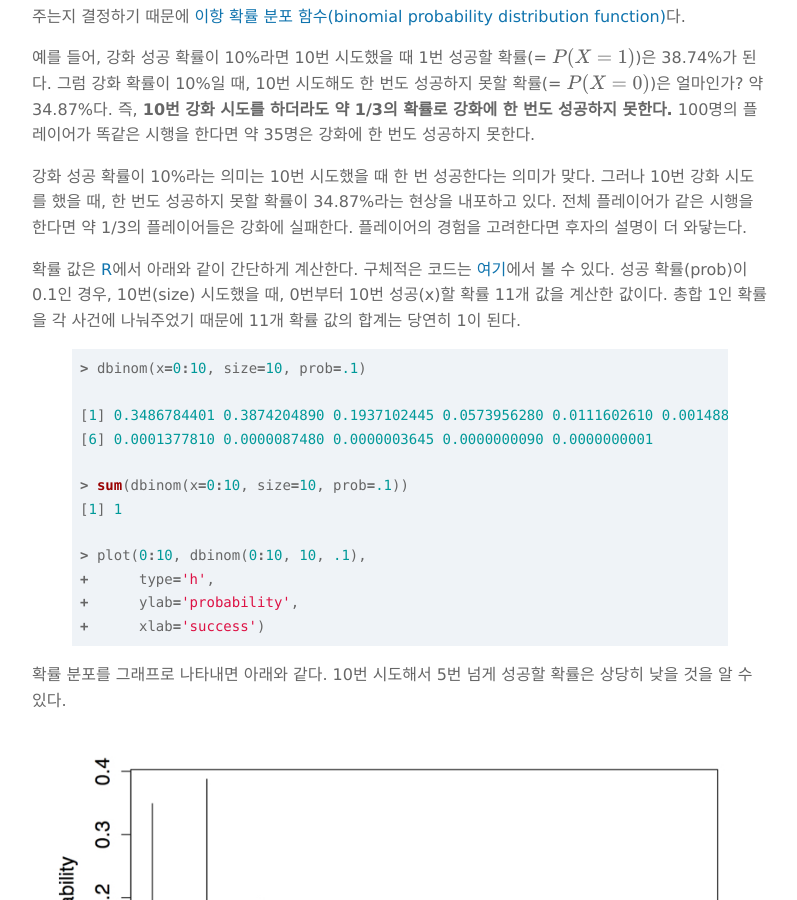
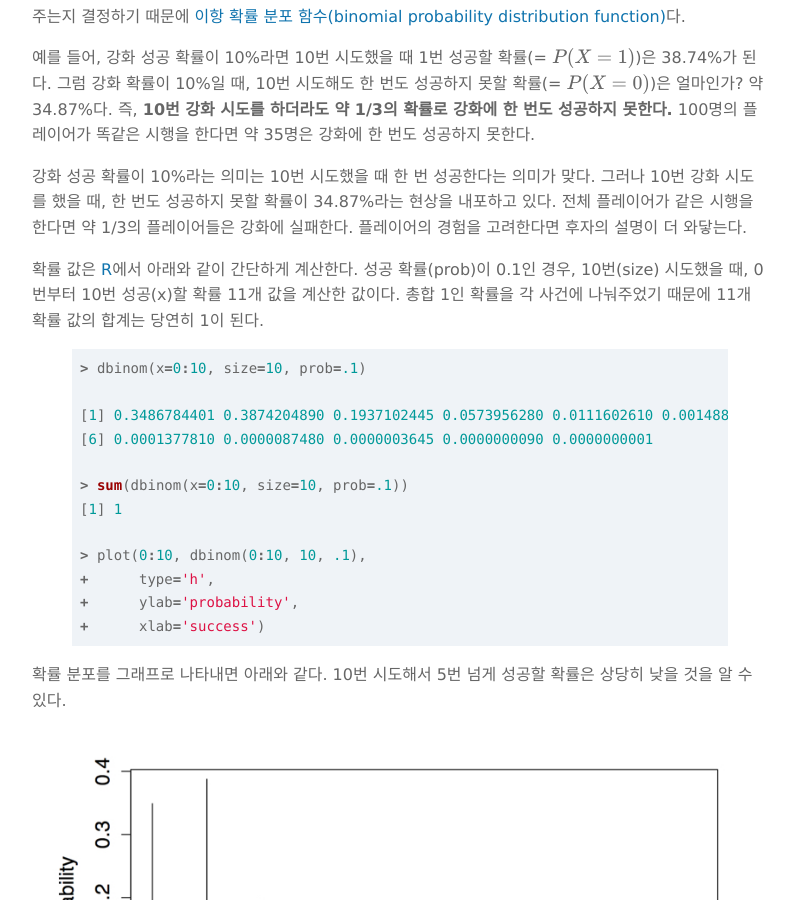
Before and after one commit to boxnwhiskr/boxnwhiskr.github.io, a Jekyll site: the page built from _posts/2015-05-21-binomial_dist_in_games.markdown, in a window 1280 px wide and 900 px high, scrolled down 3735 px. Shown: the whole window, without its empty margins (240-1037 px from the left). Built offline with Jekyll 4.4.1, drawn with Linux system fonts in a browser that asks for light colours; nearby versions of some CDN libraries; some web fonts are replaced; formulas are drawn with MathJax 3.

Commit message:
fix: Delete broken link

```diff
--- a/_posts/2015-05-21-binomial_dist_in_games.markdown
+++ b/_posts/2015-05-21-binomial_dist_in_games.markdown
@@ -114,7 +114,6 @@ $$P(X=k) = \frac{n!}{k!(n-k)!}p^{k}(1-p)^{n-k}$$
 플레이어의 경험을 고려한다면 후자의 설명이 더 와닿는다.
 
 확률 값은 [R](http://www.r-project.org/)에서 아래와 같이 간단하게 계산한다.
-구체적은 코드는 [여기](https://github.com/Jangsea/binom_item/blob/master/examples_binom.R)에서 볼 수 있다.
 성공 확률(prob)이 0.1인 경우, 10번(size) 시도했을 때, 0번부터 10번 성공(x)할 확률 11개 값을 계산한 값이다.
 총합 1인 확률을 각 사건에 나눠주었기 때문에 11개 확률 값의 합계는 당연히 1이 된다.
 
```
